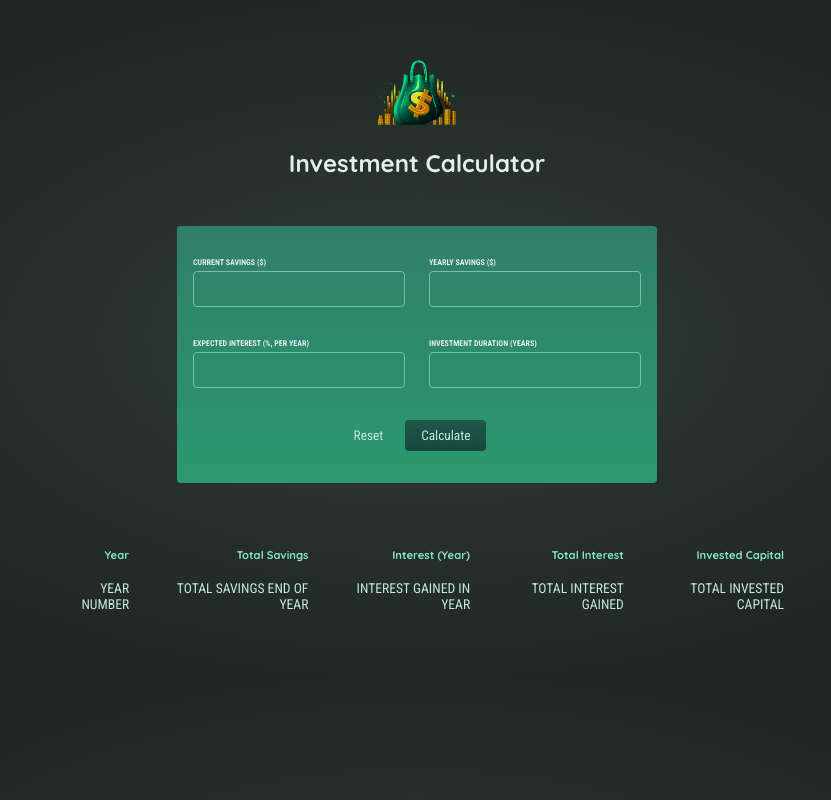
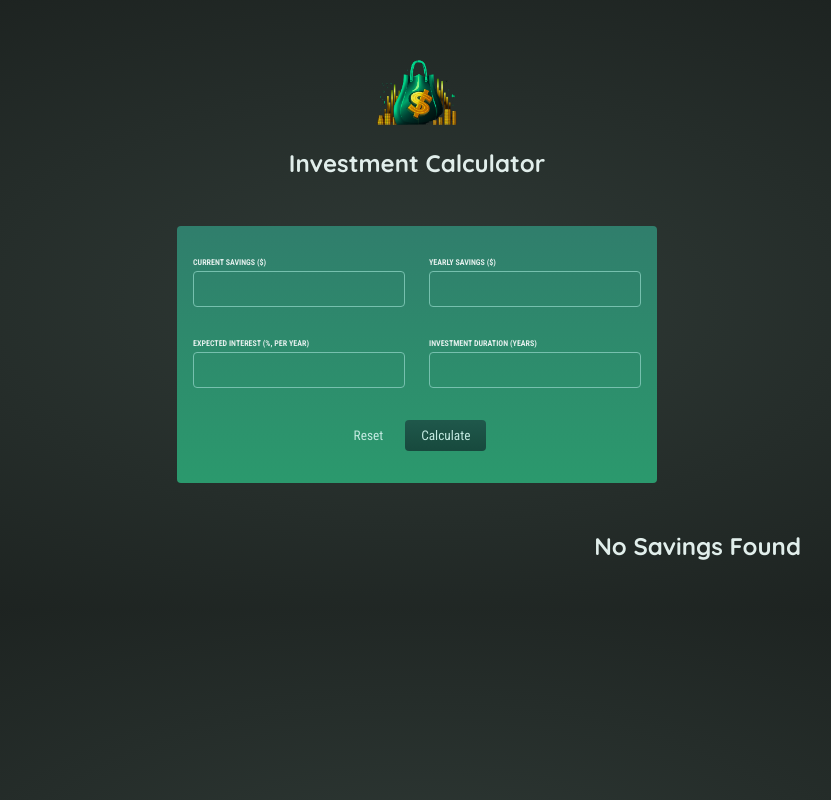
Before and after one commit to rpliszka1987/savings-calculator, a React (Create React App) app: page / in a window 1280 px wide. Shown: the whole page, without its empty margins (223-1054 px from the left). Built offline with nearby package versions, Linux system fonts and the light colour scheme.

Commit message:
Added code to display the results to UI

```diff
--- a/src/App.js
+++ b/src/App.js
@@ -45,7 +45,7 @@ function App() {
       <SavingsInput submit={calculateHandler} />
 
       {/* Display user savings results */}
-      <SavingsResults />
+      <SavingsResults savingsData={savingsDataOutput} />
     </div>
   );
 }
--- a/src/Components/SavingsResutls.js
+++ b/src/Components/SavingsResutls.js
@@ -1,10 +1,12 @@
 import React from "react";
 
 function SavingsResults(props) {
+  // Checks if there is data passed if not displays message
+  if (props.savingsData.length === 0) {
+    return <h2 className="result">No Savings Found</h2>;
+  }
   return (
     <table className="result">
-      {/* Todo: Show below table conditionally (only once result data is available) */}
-      {/* Show fallback text if no data is available */}
       <thead>
         <tr>
           <th>Year</th>
@@ -15,16 +17,21 @@ function SavingsResults(props) {
         </tr>
       </thead>
       <tbody>
-        <tr>
-          <td>YEAR NUMBER</td>
-          <td>TOTAL SAVINGS END OF YEAR</td>
-          <td>INTEREST GAINED IN YEAR</td>
-          <td>TOTAL INTEREST GAINED</td>
-          <td>TOTAL INVESTED CAPITAL</td>
-        </tr>
+        {/* Loops through the data passed in props and outputs to screen */}
+        {props.savingsData.map((item) => (
+          <tr>
+            <td>{item.year}</td>
+            <td>{Math.floor(item.savingsEndOfYear)}</td>
+            <td>{Math.floor(item.yearlyInterest)}</td>
+            <td>{item.yearlyContribution}</td>
+            <td>{Math.floor(item.savingsEndOfYear)}</td>
+          </tr>
+        ))}
       </tbody>
     </table>
   );
 }
 
 export default SavingsResults;
+
+//
```
